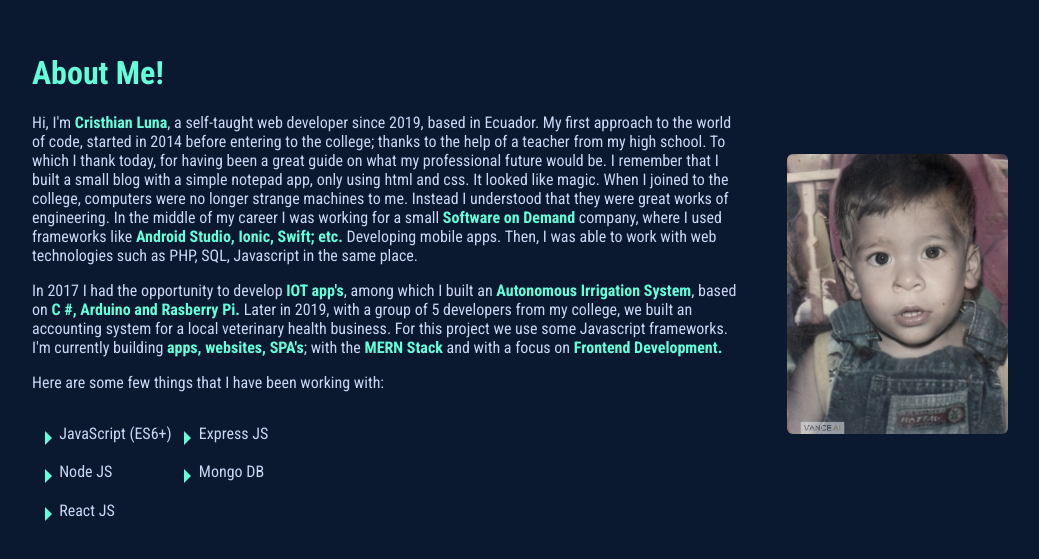
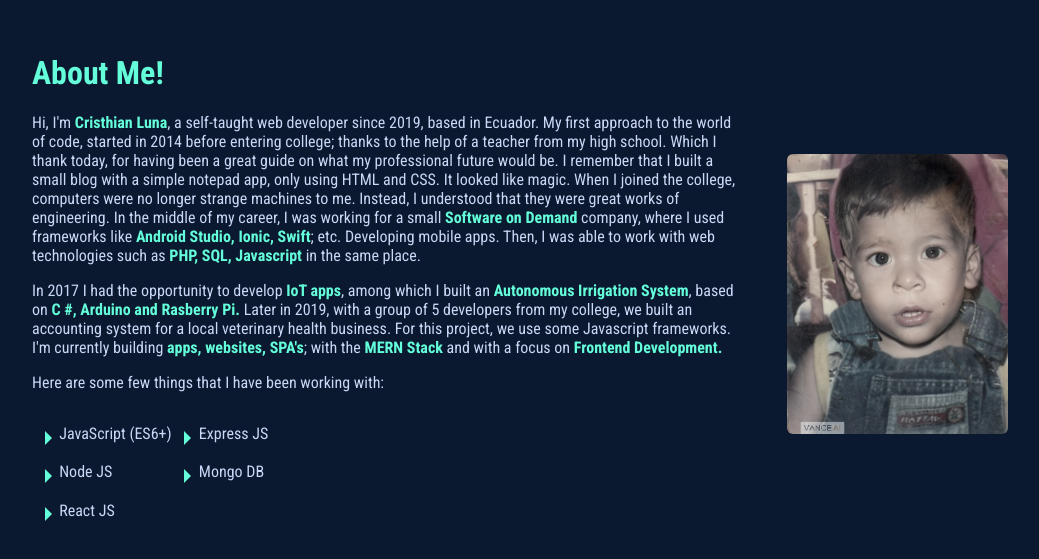
Before and after one commit to TribilinYT/react-portfolio-v3, a React (Create React App) app: page / in a window 1280 px wide. Shown: the part 956-1515 px from the top of the page, without its empty margins (120-1159 px from the left). Built offline with nearby package versions, Linux system fonts and the light colour scheme.

Commit message:
fix: about description edited

```diff
--- a/src/pages/home/Home.js
+++ b/src/pages/home/Home.js
@@ -87,16 +87,13 @@ const Home = () => {
                                 </AboutTitle>
 
                                 <AboutP>
-                                    Hi, I'm <AboutSpan currentTheme={currentTheme}>Cristhian Luna</AboutSpan>, a self-taught web developer since 2019, based in Ecuador.
-                                    My first approach to the world of code, started in 2014 before entering to the college; thanks to the help of a teacher from my high school. To which I thank today, for having been a great guide on what my professional future would be.
-                                    I remember that I built a small blog with a simple notepad app, only using html and css. It looked like magic.
-                                    When I joined to the college, computers were no longer strange machines to me. Instead I understood that they were great works of engineering. In the middle of my career I was working for a small <AboutSpan currentTheme={currentTheme}>Software on Demand</AboutSpan> company, where I used frameworks like <AboutSpan currentTheme={currentTheme}> Android Studio, Ionic, Swift; etc.</AboutSpan>  Developing mobile apps. Then, I was able to work with web technologies such as PHP, SQL, Javascript in the same place.
+                                    Hi, I'm <AboutSpan currentTheme={currentTheme}>Cristhian Luna</AboutSpan>, a self-taught web developer since 2019, based in Ecuador. My first approach to the world of code, started in 2014 before entering college; thanks to the help of a teacher from my high school. Which I thank today, for having been a great guide on what my professional future would be. I remember that I built a small blog with a simple notepad app, only using HTML and CSS. It looked like magic. When I joined the college, computers were no longer strange machines to me. Instead, I understood that they were great works of engineering. In the middle of my career, I was working for a small <AboutSpan currentTheme={currentTheme}> Software on Demand </AboutSpan> company, where I used frameworks like <AboutSpan currentTheme={currentTheme}> Android Studio, Ionic, Swift</AboutSpan>; etc. Developing mobile apps. Then, I was able to work with web technologies such as <AboutSpan currentTheme={currentTheme}> PHP, SQL, Javascript</AboutSpan> in the same place.
                                 </AboutP>
 
                                 <AboutP>
-                                    In 2017 I had the opportunity to develop <AboutSpan currentTheme={currentTheme}>IOT app's</AboutSpan>, among which I built an <AboutSpan currentTheme={currentTheme}>Autonomous Irrigation System</AboutSpan>, based on <AboutSpan currentTheme={currentTheme}> C #, Arduino and Rasberry Pi.</AboutSpan> Later in 2019, with a group of 5 developers from my college, we built an accounting system for a local veterinary
-                                    health business. For this project we use some Javascript frameworks.
-                                    I'm currently building <AboutSpan currentTheme={currentTheme}>apps, websites, SPA's</AboutSpan>; with the <AboutSpan currentTheme={currentTheme}>MERN Stack</AboutSpan> and with a focus on <AboutSpan currentTheme={currentTheme}>Frontend Development.</AboutSpan>
+                                In 2017 I had the opportunity to develop <AboutSpan currentTheme={currentTheme}> IoT apps</AboutSpan>, among which I built an <AboutSpan currentTheme={currentTheme}>Autonomous Irrigation System</AboutSpan>, based on <AboutSpan currentTheme={currentTheme}> C #, Arduino and Rasberry Pi.</AboutSpan> Later in 2019, with a group of 5 developers from my college, we built an accounting system for a local veterinary
+                                health business. For this project, we use some Javascript frameworks.
+                                I'm currently building <AboutSpan currentTheme={currentTheme}>apps, websites, SPA's</AboutSpan>; with the <AboutSpan currentTheme={currentTheme}>MERN Stack</AboutSpan> and with a focus on <AboutSpan currentTheme={currentTheme}>Frontend Development.</AboutSpan>
                                 </AboutP>
 
                                 <AboutP>
```
